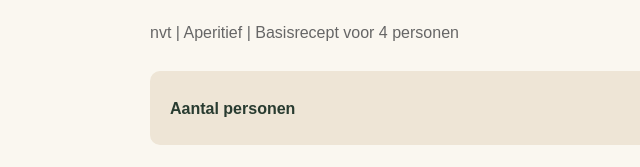
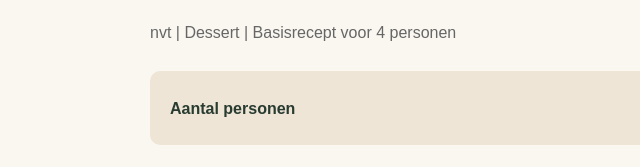
Before and after one commit to bartvandijck4kok-blip/kookworkshops, a plain HTML site: page tulpgebakje-met-rode-bosvruchten-en-karamel-van-westmalle-dubbel.html in a window 1280 px wide. Shown: the part 520-687 px from the top of the page, 37-677 px from the left. Drawn offline with Linux system fonts and the light colour scheme.

```diff
--- a/tulpgebakje-met-rode-bosvruchten-en-karamel-van-westmalle-dubbel.html
+++ b/tulpgebakje-met-rode-bosvruchten-en-karamel-van-westmalle-dubbel.html
@@ -269,7 +269,7 @@ footer {
 <h1>Tulpgebakje met rode bosvruchten en karamel van Westmalle Dubbel</h1>
 
 <p class="info">
-    nvt | Aperitief | Basisrecept voor 4 personen
+    nvt | Dessert | Basisrecept voor 4 personen
 </p>
 
 <div class="porties">
```
